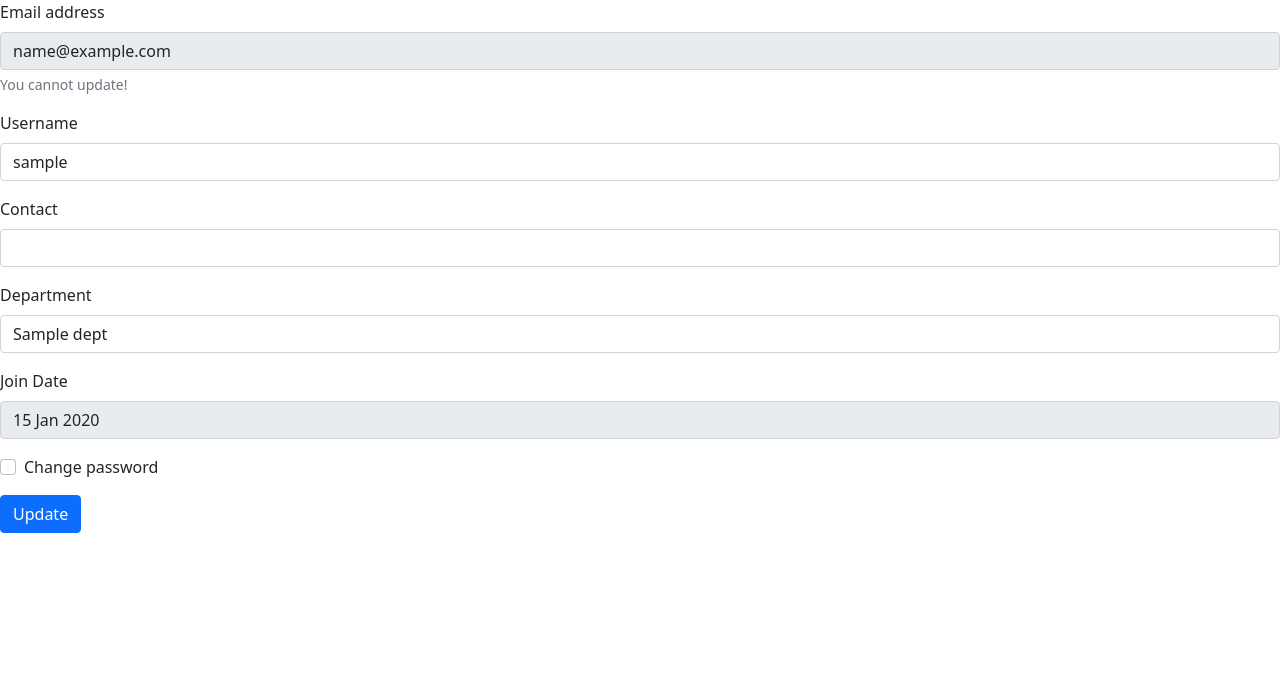
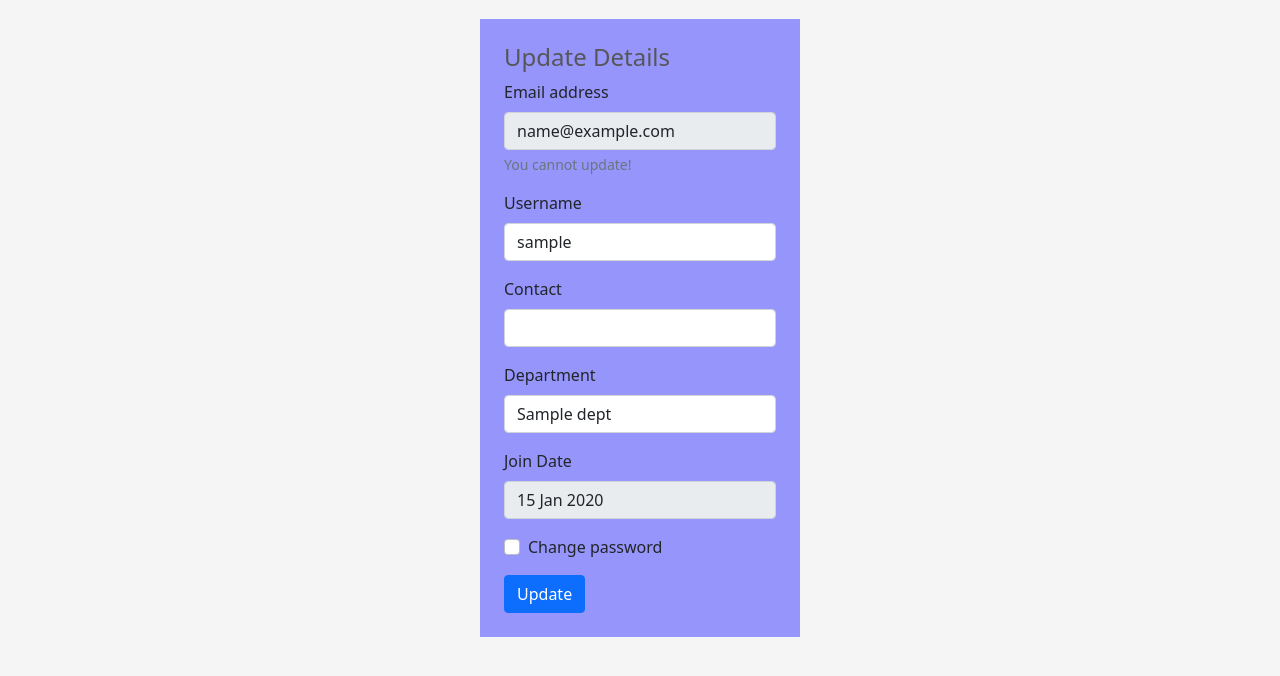
Before and after one commit to priddhesh/WorkTrack, a Node server app: template views/UpdateEmployee.ejs in a window 1280 px wide. Shown: the top 676 px of the page. Run offline with Node 20, Linux system fonts and the light colour scheme; the template is opened without the code that fills it: most values are stand-ins (such as "Sample title", 1, 10 or a date in 2020).

Commit message:
UI for updateEmployee page

```diff
--- a/views/EmployeeDashboard.ejs
+++ b/views/EmployeeDashboard.ejs
@@ -22,7 +22,7 @@
         <a href="/employee/updateEmployee" class="btn btn-secondary btn-sm">Update Profile</a>
         <a href="/employee/logout" class="btn btn-danger float-lg-right btn-sm">Logout</a>
         <span style="background-color: rgb(139, 232, 232); border-radius: 10px;"
-            class="float-lg-right px-2 p-1 mx-3">Welcome <%=data[0].username%></span>
+            class="float-lg-right px-2 p-1 mx-3">Welcome <%=data[0].username%>!</span>
     </div>
 
     <div class="modal fade" id="exampleModal" tabindex="-1" role="dialog" aria-labelledby="exampleModalLabel"
--- a/views/UpdateEmployee.ejs
+++ b/views/UpdateEmployee.ejs
@@ -10,7 +10,9 @@
     <script src="/scripts/update.js" type="text/javascript" defer></script>
 </head>
 
-<body>
+<body style="background-color: hsl(0, 0%, 96%);">
+    <div style="background-color: rgb(149, 149, 251); margin-top: 1.5%;" class="w-25 mx-auto p-4">
+    <h4 style="color: hsl(240, 1%, 34%)">Update Details</h4>
     <form action="/employee/updateEmployee" method="post">
         <div class="mb-3">
             <label for="email" class="form-label">Email address</label>
@@ -49,6 +51,7 @@
         </div>
         <button type="submit" class="btn btn-primary">Update</button>
     </form>
+    </div>
 
     <script src="https://cdn.jsdelivr.net/npm/@popperjs/core@2.9.2/dist/umd/popper.min.js"
         integrity="sha384-IQsoLXl5PILFhosVNubq5LC7Qb9DXgDA9i+tQ8Zj3iwWAwPtgFTxbJ8NT4GN1R8p"
```
